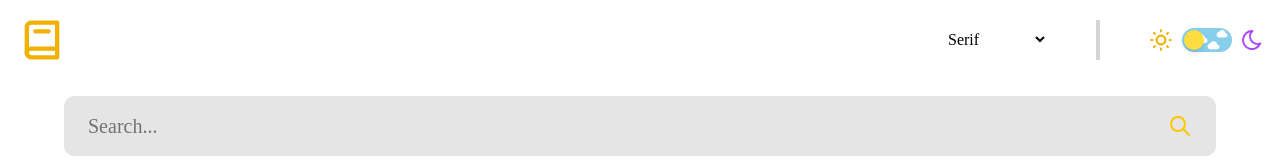
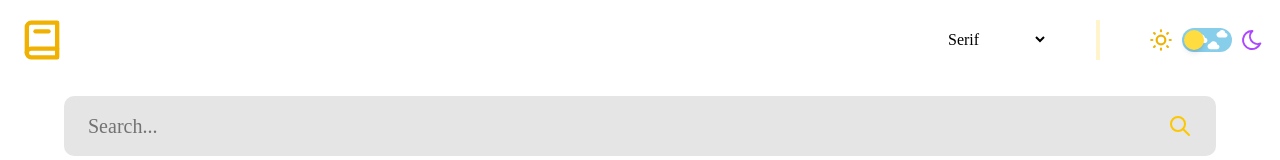
Before and after one commit to JunLovin/dictionary, a React (Vite) app: page / in a window 1280 px wide. Shown: the top 160 px of the page. Built offline with nearby package versions, Linux system fonts and the light colour scheme.

Commit message:
style(Header): change neutral color in separator to yellow when is light mode and purple when is dark mode

```diff
--- a/src/components/Header.jsx
+++ b/src/components/Header.jsx
@@ -65,7 +65,7 @@ function Header() {
                             <option value="inter" className="font-inter">Inter</option>
                         </select>
                     </div>
-                    <div className="separator w-[4px] h-[50%] bg-neutral-300 dark:bg-neutral-900 transition-colors duration-300"></div>
+                    <div className="separator w-[4px] h-[50%] bg-yellow-400/20 dark:bg-purple-500/20 transition-colors duration-300"></div>
                     <div className="flex gap-2 justify-around items-center h-full color-theme">
                         <svg  xmlns="http://www.w3.org/2000/svg"  width="26"  height="26" className="text-yellow-500"  viewBox="0 0 24 24"  fill="none"  stroke="currentColor"  strokeWidth="2"  strokeLinecap="round"  strokeLinejoin="round" ><path stroke="none" d="M0 0h24v24H0z" fill="none"/><path d="M12 12m-4 0a4 4 0 1 0 8 0a4 4 0 1 0 -8 0" /><path d="M3 12h1m8 -9v1m8 8h1m-9 8v1m-6.4 -15.4l.7 .7m12.1 -.7l-.7 .7m0 11.4l.7 .7m-12.1 -.7l-.7 .7" /></svg>
                         <div className="relative w-[50px] h-[24px] rounded-full cursor-pointer transition-all duration-300 ease-in-out" onClick={toggleTheme} style={{ backgroundColor: darkMode ? '#2f334c' : '#87CEEB' }}>
```
